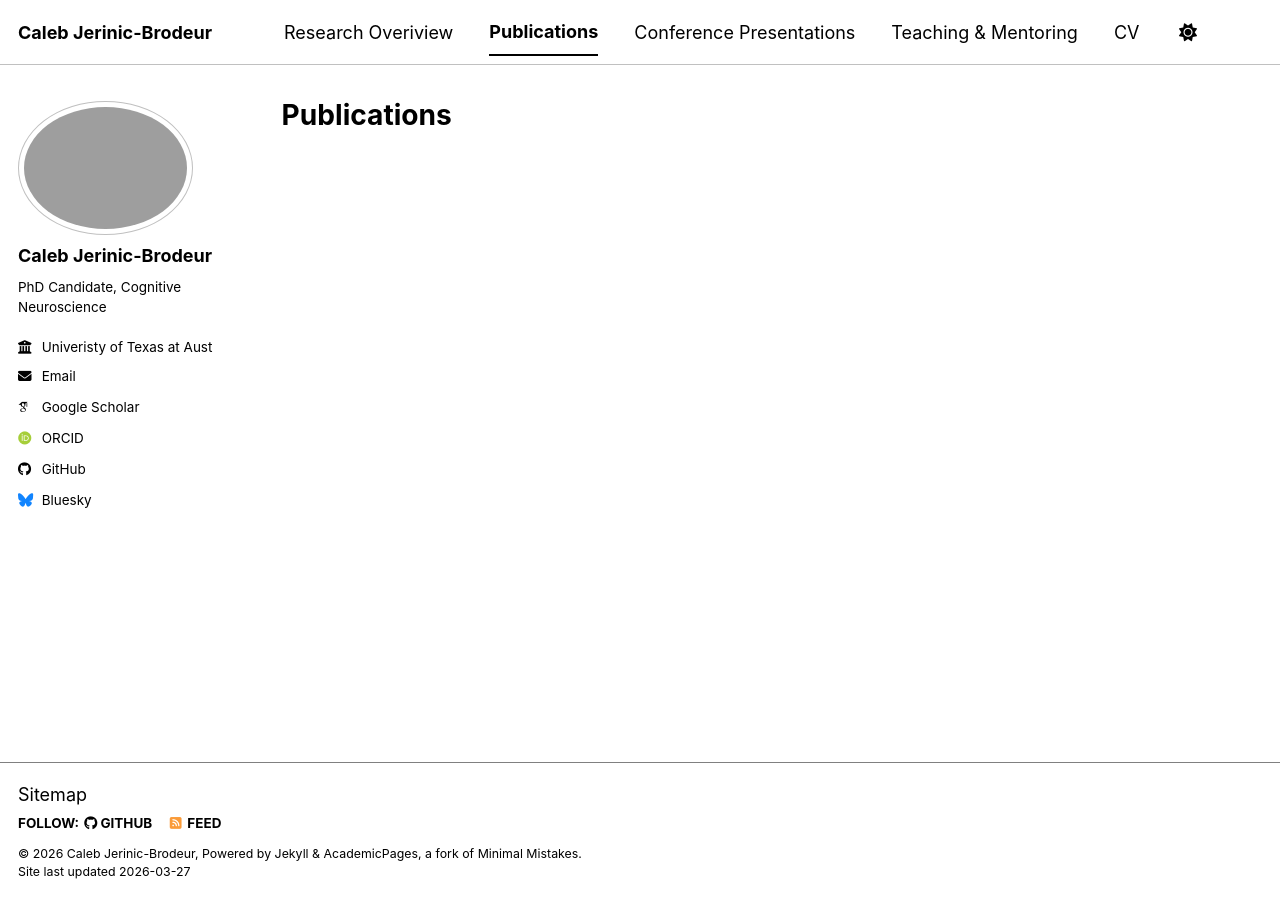
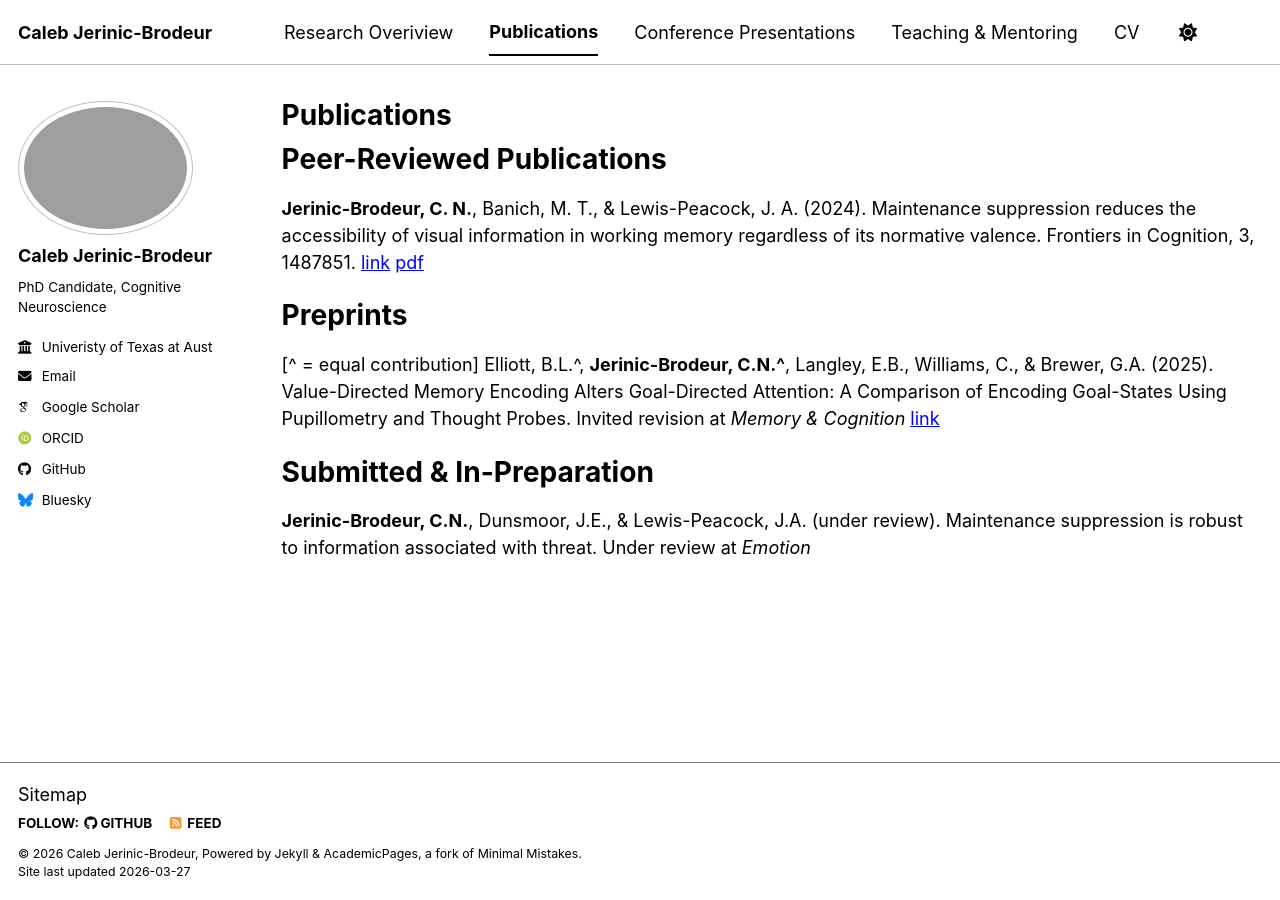
Before and after one commit to cjerinic/cjerinic.github.io, a Jekyll site: the page built from _pages/publications.md, in a window 1280 px wide. Built offline with Jekyll 4.4.1, drawn with Linux system fonts in a browser that asks for light colours; some web fonts are replaced; a script bundle is joined from its source files by our own code; library files that are not in the unit come from our copies.

Commit message:
Update publications.md with new publication entries
Added peer-reviewed publications, preprints, and submitted works sections to the publications page.

```diff
--- a/_pages/publications.md
+++ b/_pages/publications.md
@@ -4,3 +4,16 @@ title: "Publications"
 permalink: /Publications/
 author_profile: true
 ---
+
+Peer-Reviewed Publications
+======
+**Jerinic-Brodeur, C. N.**, Banich, M. T., & Lewis-Peacock, J. A. (2024). Maintenance suppression reduces the accessibility of visual information in working memory regardless of its normative valence. Frontiers in Cognition, 3, 1487851. [link](https://www.frontiersin.org/journals/cognition/articles/10.3389/fcogn.2024.1487851/full) [pdf]()
+
+Preprints
+======
+[^ = equal contribution]
+Elliott, B.L.^, **Jerinic-Brodeur, C.N.^**, Langley, E.B., Williams, C., & Brewer, G.A. (2025). Value-Directed Memory Encoding Alters Goal-Directed Attention: A Comparison of Encoding Goal-States Using Pupillometry and Thought Probes. Invited revision at *Memory & Cognition* [link](https://osf.io/preprints/psyarxiv/mnwvx_v1)
+
+Submitted & In-Preparation
+======
+**Jerinic-Brodeur, C.N.**, Dunsmoor, J.E., & Lewis-Peacock, J.A. (under review). Maintenance suppression is robust to information associated with threat. Under review at *Emotion*
```
